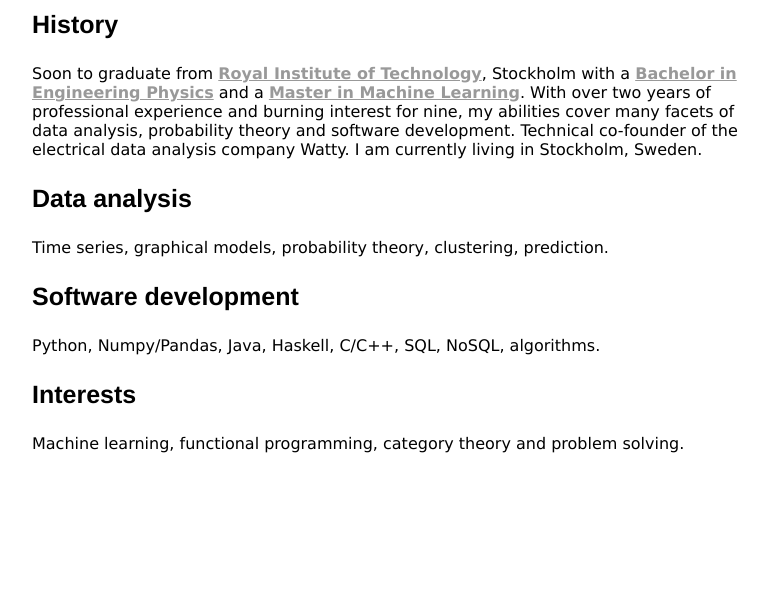
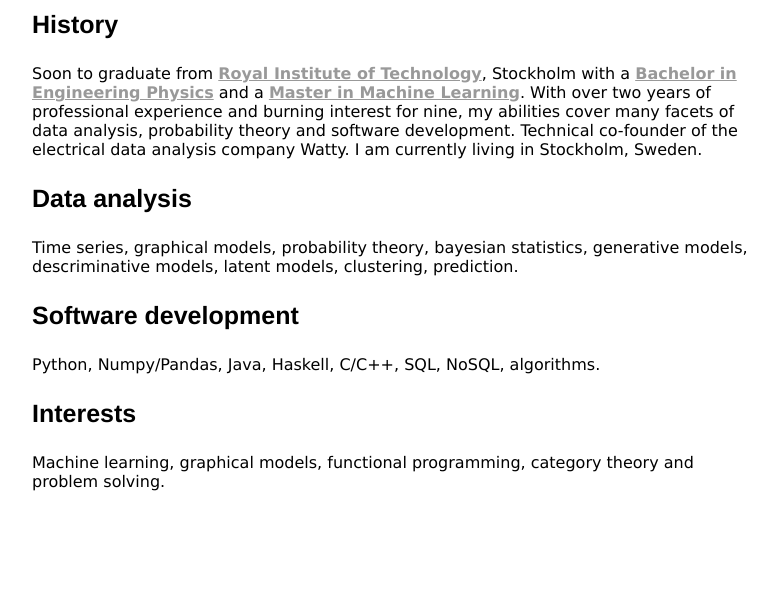
Before and after one commit to Jim-Holmstroem/jim.pm, a PHP site: page /portfolio/index.php in a window 1280 px wide. Shown: the part 824-1415 px from the top of the page, without its empty margins (8-785 px from the left). Before the commit the page ends 1277 px from the top, so only its background shows below. Run offline with PHP 8.4, Linux system fonts and the light colour scheme.

Commit message:
updated what

```diff
--- a/portfolio/index.php
+++ b/portfolio/index.php
@@ -79,7 +79,7 @@
 
                     <h3>Data analysis</h3>
                     <p>
-                        Time series, graphical models, probability theory, clustering, prediction.
+                        Time series, graphical models, probability theory, bayesian statistics, generative models, descriminative models, latent models, clustering, prediction.
                     </p>
                     <h3>Software development</h3>
                     <p>
@@ -88,7 +88,7 @@
 
                     <h3>Interests</h3>
                     <p>
-                        Machine learning, functional programming, category theory and problem solving.
+                        Machine learning, graphical models, functional programming, category theory and problem solving.
                     </p>
                 </div>
             </div>
```
